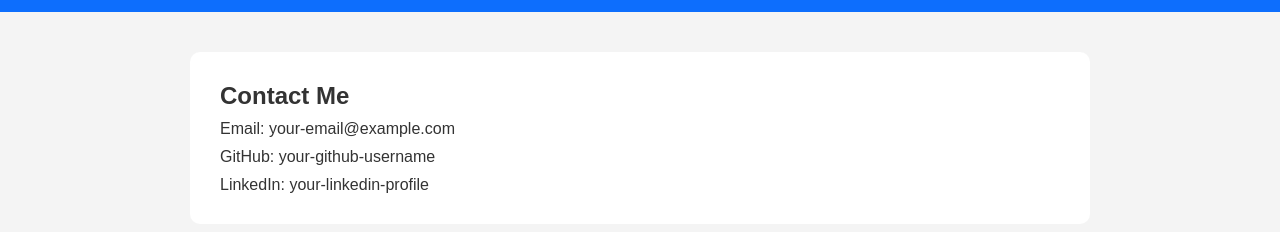
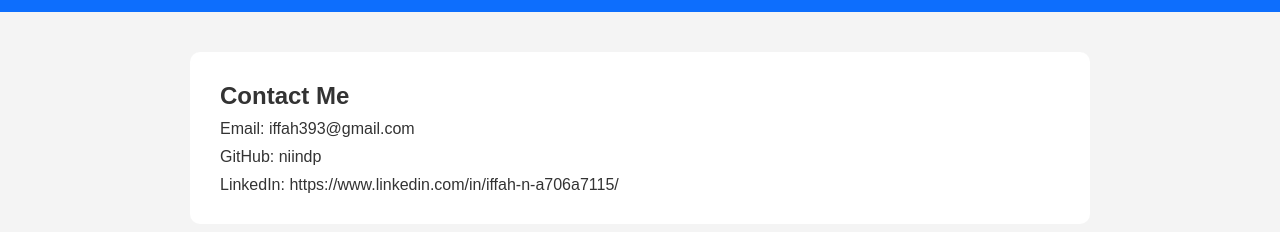
Before and after one commit to niindp/personal-tech-blog, a plain HTML site: page contact.html in a window 1280 px wide. Shown: the part 46-278 px from the top of the page. Drawn offline with Linux system fonts and the light colour scheme.

Commit message:
Updated contact information

```diff
--- a/contact.html
+++ b/contact.html
@@ -25,11 +25,11 @@
 
     <h2>Contact Me</h2>
 
-    <p>Email: your-email@example.com</p>
+    <p>Email: iffah393@gmail.com</p>
 
-    <p>GitHub: your-github-username</p>
+    <p>GitHub: niindp</p>
 
-    <p>LinkedIn: your-linkedin-profile</p>
+    <p>LinkedIn: https://www.linkedin.com/in/iffah-n-a706a7115/</p>
 
 </section>
 
```
